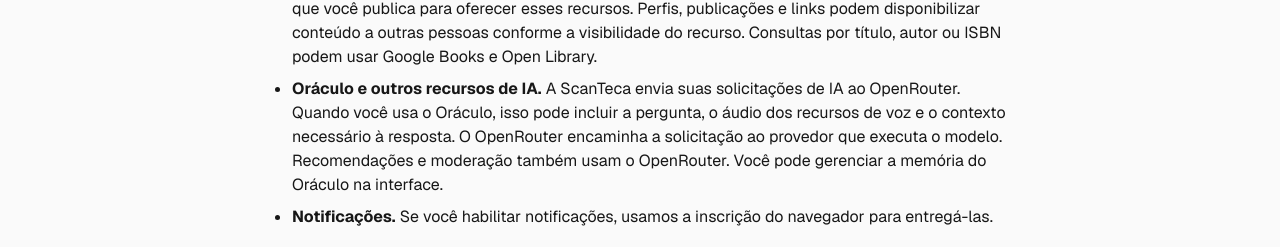
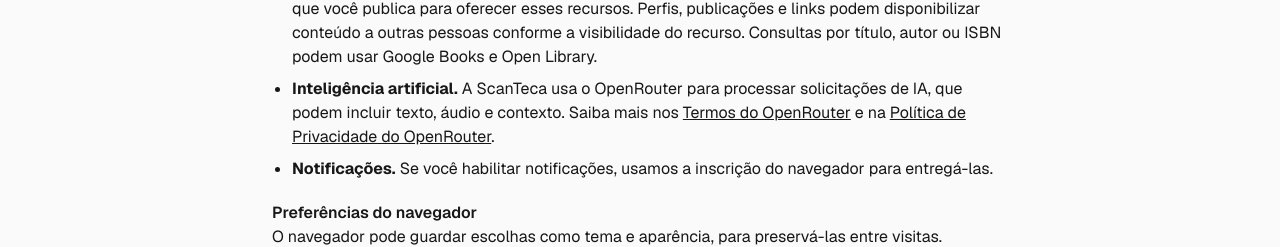
Before and after one commit to pedrolucas167/ScanTeca, a Next.js app: page /privacidade in a window 1280 px wide. Shown: the part 400-647 px from the top of the page. Built offline with nearby package versions, Linux system fonts and the light colour scheme; no server answers; a web font is replaced by a local one.

Commit message:
docs(privacy): simplify AI notice and link provider terms

```diff
--- a/app/privacidade/PrivacyNotice.tsx
+++ b/app/privacidade/PrivacyNotice.tsx
@@ -15,7 +15,11 @@ export default function PrivacyNotice() {
         <ul className="mt-2 list-disc space-y-2 pl-5">
           <li><strong>Conta e segurança.</strong> Usamos os dados de cadastro e a sessão do Clerk para identificar a conta e proteger o acesso. A ScanTeca registra a versão e a data do aceite dos termos.</li>
           <li><strong>Biblioteca e comunidade.</strong> Guardamos registros de leitura, anotações, preferências e conteúdo que você publica para oferecer esses recursos. Perfis, publicações e links podem disponibilizar conteúdo a outras pessoas conforme a visibilidade do recurso. Consultas por título, autor ou ISBN podem usar Google Books e Open Library.</li>
-          <li><strong>Oráculo e outros recursos de IA.</strong> A ScanTeca envia suas solicitações de IA ao OpenRouter. Quando você usa o Oráculo, isso pode incluir a pergunta, o áudio dos recursos de voz e o contexto necessário à resposta. O OpenRouter encaminha a solicitação ao provedor que executa o modelo. Recomendações e moderação também usam o OpenRouter. Você pode gerenciar a memória do Oráculo na interface.</li>
+          <li>
+            <strong>Inteligência artificial.</strong> A ScanTeca usa o OpenRouter para processar solicitações de IA, que podem incluir texto, áudio e contexto. Saiba mais nos{" "}
+            <a className="underline" href="https://openrouter.ai/terms">Termos do OpenRouter</a> e na{" "}
+            <a className="underline" href="https://openrouter.ai/privacy">Política de Privacidade do OpenRouter</a>.
+          </li>
           <li><strong>Notificações.</strong> Se você habilitar notificações, usamos a inscrição do navegador para entregá-las.</li>
         </ul>
       </section>
```
